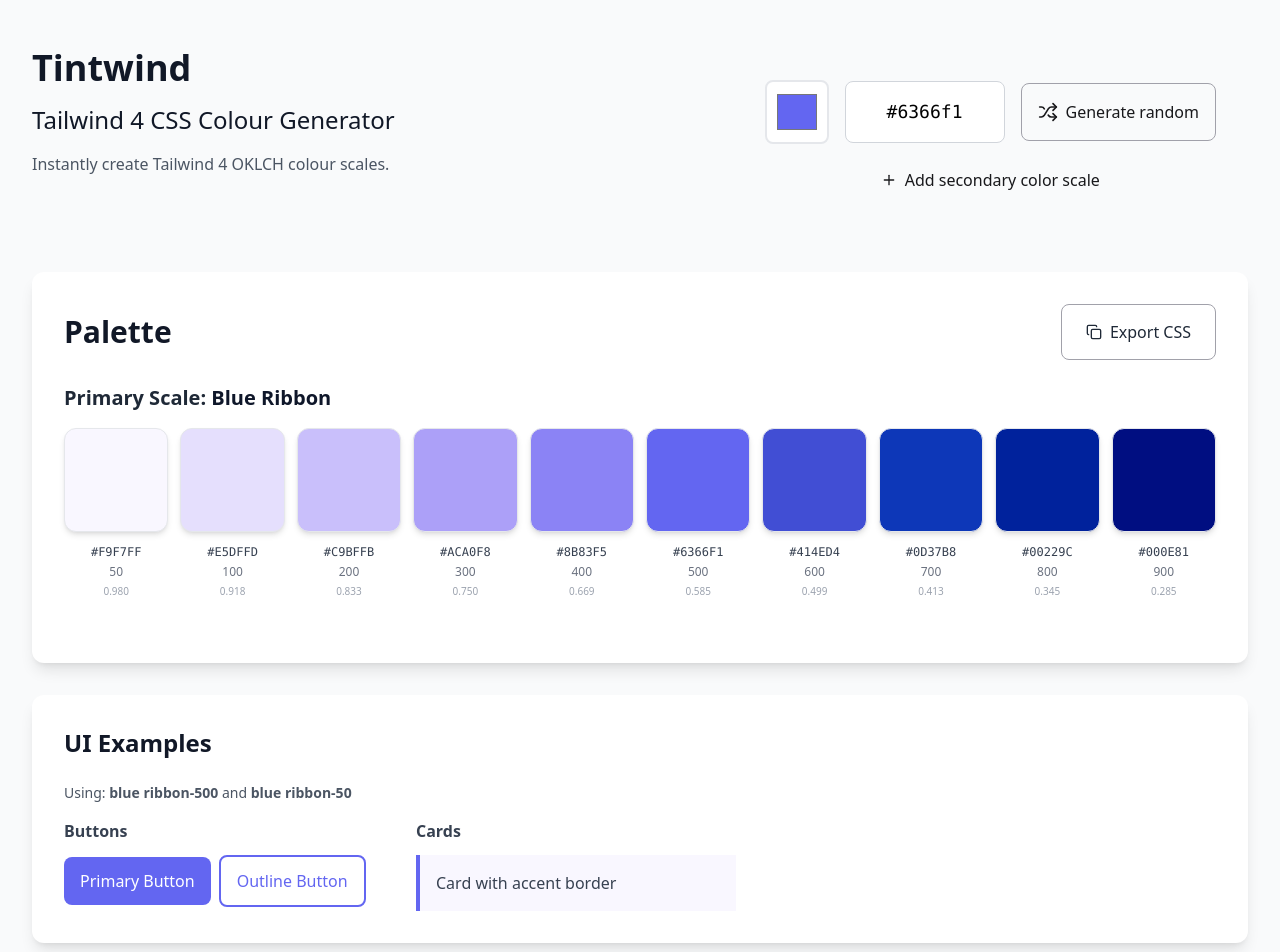
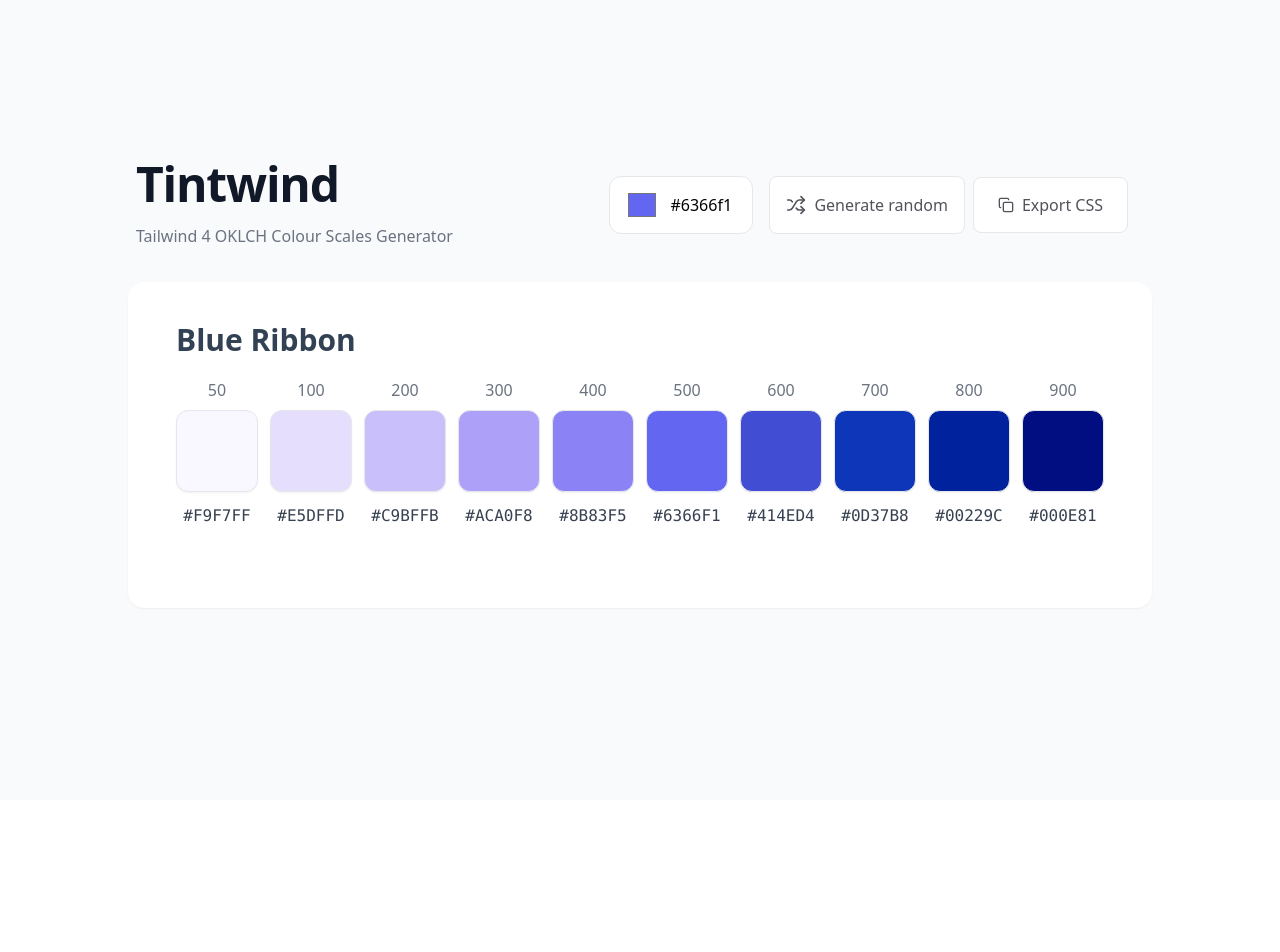
Before and after one commit to schalkburger/tintwind, a React (Vite) app: page / in a window 1280 px wide. Shown: the top 952 px of the page. After the commit the page ends 800 px from the top, so only its background shows below. Built offline with nearby package versions, Linux system fonts and the light colour scheme.

Commit message:
Revamp App UI and update .gitignore
Improved the layout and styling of the main App component, including updated color input controls, palette display, and removal of unused UI example code. Added 'node_modules' to .gitignore and included Vite dependency metadata files.

```diff
--- a/src/App.tsx
+++ b/src/App.tsx
@@ -1,6 +1,6 @@
 import { useState, useEffect } from "react";
 import chroma from "chroma-js";
-import { /*Palette,*/ Shuffle, Plus, Save, /*Settings,*/ Check, Copy, X } from "lucide-react";
+import { /*Palette,*/ Shuffle, /*Plus,*/ /*Save,*/ /*Settings,*/ Check, Copy, X } from "lucide-react";
 import { NAMED_COLORS } from "../src/lib/constants";
 
 // --- Type Definitions ---
@@ -59,7 +59,7 @@
   const [baseColorName, setBaseColorName] = useState("Indigo");
 
   const [secondaryColor, setSecondaryColor] = useState("#f59e0b");
-  const [showSecondary, setShowSecondary] = useState(false);
+  const [showSecondary /*setShowSecondary*/] = useState(false);
   const [secondaryScale, setSecondaryScale] = useState<ColorScale>([]);
   const [secondaryColorName, setSecondaryColorName] = useState("Amber");
 
@@ -312,24 +312,26 @@
       </header> */}
 
       {/* Main Content */}
-      <main className="max-w-7xl mx-auto px-4 sm:px-6 lg:px-8 py-12">
+      <main className="max-w-5xl mx-auto px-4 sm:px-6 lg:px-0 py-12 flex flex-col justify-center items-center min-h-screen">
         {/* Hero Section */}
-        <div className="text-left mb-12 flex justify-between">
-          <div className="max-w-3xl mx-0">
-            <h1 className="text-4xl font-bold text-gray-900 mb-4">Tintwind</h1>
-            <h2 className="text-2xl font-medium text-gray-900 mb-4">Tailwind 4 CSS Colour Generator</h2>
-            <p className="text-base text-gray-600 mb-8">Instantly create Tailwind 4 OKLCH colour scales.</p>
+        <div className="text-left mb-2 flex justify-between px-2 w-full">
+          <div className="mx-0">
+            <h1 className="text-5xl font-semibold tracking-tight text-gray-900 mb-4">Tintwind</h1>
+            <h2 className="text-base font-normal text-gray-500 mb-4">Tailwind 4 OKLCH Colour Scales Generator</h2>
+            {/* <p className="text-base text-gray-600 mb-8">Instantly create Tailwind 4 OKLCH colour scales.</p> */}
           </div>
 
-          <div className="flex flex-col items-center p-8">
+          <div className="flex flex-col items-center p-4 w-fit">
             {/* Color Input (omitted for brevity, no changes needed) */}
-            <div className="flex items-center justify-center gap-4 mb-6 flex-wrap">
-              <div className="relative">
+            <div className="flex items-center gap-4 mb-6 flex-wrap w-full justify-end">
+              {/* Base Color Input */}
+              <div className="relative border border-gray-200 hover:border-gray-200 bg-white items-left flex rounded-xl max-w-36 p-2">
+                <div className="rounded-xl overflow-hidden p-0 bg-white w-full max-w-12">
                   <input
                     type="color"
                     value={baseColor}
                     onChange={(e) => setBaseColor(e.target.value)}
-                  className="w-16 h-16 rounded-lg border-2 border-gray-200 cursor-pointer hover:border-gray-200 transition-colors bg-white p-2"
+                    className="transition-colors bg-transparent p-2 w-12 h-12 overflow-hidden appearance-none absolute top-1/2 transform -translate-y-1/2 rounded-full border-none cursor-pointer"
                     aria-label="Base color picker"
                   />
                 </div>
@@ -337,24 +339,40 @@
                   type="text"
                   value={baseColor}
                   onChange={(e) => setBaseColor(e.target.value)}
-                className="px-4 py-4 h-18 border border-gray-300 rounded-lg text-lg font-mono w-40 text-center focus:ring-2 focus:ring-indigo-500 focus:border-indigo-500 outline-none transition-colors"
+                  className="py-2 rounded-lg ml-1 font-normal w-full text-left bg-transparent focus:ring-2 focus:ring-indigo-500 focus:border-indigo-500 outline-none transition-colors"
                   placeholder="#6366f1"
                   aria-label="Base color hex value"
                 />
+              </div>
+              <div className="flex items-center gap-2">
                 <button
                   onClick={generateRandomColor}
                   tabIndex={0}
                   onKeyDown={(e) => (e.key === "Enter" || e.key === " ") && generateRandomColor()}
                   aria-label="Generate random color (Spacebar)"
-                className="flex items-center gap-2 text-zinc-900 border border-zinc-400 px-4 py-4 rounded-lg hover:bg-gray-100  transition-colors font-medium"
+                  className="flex items-center gap-2 text-zinc-600 border border-gray-200 hover:border-gray-200 px-4 py-4 rounded-lg hover:bg-gray-100 transition-colors font-medium bg-white"
                 >
                   <Shuffle className="w-5 h-5" />
                   Generate random
                 </button>
+                <button
+                  onClick={handleExportCss}
+                  tabIndex={0}
+                  onKeyDown={(e) => (e.key === "Enter" || e.key === " ") && handleExportCss()}
+                  className="flex items-center gap-2 h-full max-h-14 bg-white border border-gray-200 hover:border-gray-200 text-zinc-600 px-6 py-4 rounded-lg hover:bg-gray-100 transition-colors font-medium"
+                  disabled={colorScale.length !== SCALE_STEPS.length}
+                >
+                  <Copy className="w-4 h-4" />
+                  Export CSS
+                </button>
+              </div>
             </div>
             {/* Controls (omitted for brevity, no changes needed) */}
-            <div className="flex items-start justify-start gap-6 flex-wrap">
-              <button
+            {/**
+             // *  TODO: Move secondary color controls from here */}
+
+            <div className="flex items-end justify-end gap-6 flex-wrap w-full">
+              {/* <button
                 onClick={() => setShowSecondary(!showSecondary)}
                 tabIndex={0}
                 onKeyDown={(e) => (e.key === "Enter" || e.key === " ") && setShowSecondary(!showSecondary)}
@@ -364,7 +382,7 @@
               >
                 <Plus className="w-4 h-4" />
                 {showSecondary ? "Remove secondary color scale" : "Add secondary color scale"}
-              </button>
+              </button> */}
               {/* <div className="flex items-center gap-2">
                 <label htmlFor="color-scheme-select" className="text-sm text-gray-600">
                   Color combination scheme
@@ -382,11 +400,11 @@
         </div>
 
         {/* Color Palette Display - UPDATED */}
-        <div className="bg-white rounded-xl shadow-lg p-8 mb-8">
+        <div className="bg-white rounded-2xl shadow-sm mb-8 p-12 pt-4 w-full">
           <div className="flex items-center justify-between mb-6">
-            <h2 className="text-3xl font-bold text-gray-900">Palette</h2>
+            {/* <h2 className="text-3xl font-medium text-gray-900">Palette</h2> */}
             <div className="flex gap-4">
-              <button
+              {/* <button
                 onClick={handleExportCss}
                 tabIndex={0}
                 onKeyDown={(e) => (e.key === "Enter" || e.key === " ") && handleExportCss()}
@@ -395,7 +413,7 @@
               >
                 <Copy className="w-4 h-4" />
                 Export CSS
-              </button>
+              </button> */}
               {/* <button className="flex items-center gap-2 bg-slate-900 text-white px-4 py-2 rounded-lg hover:bg-slate-700 transition-colors font-medium">
                 <Save className="w-4 h-4" />
                 Save palette
@@ -404,14 +422,16 @@
           </div>
 
           {/* Main Color Scale */}
-          <h3 className="text-xl font-semibold text-gray-800 mb-4">
-            Primary Scale: <span className="text-slate-900">{baseColorName}</span>
+          <h3 className="text-3xl font-semibold text-gray-400 mb-4">
+            <span className="text-slate-700">{baseColorName}</span>
           </h3>
           <div className="grid grid-cols-5 md:grid-cols-10 gap-3 mb-8">
             {colorScale.map((colorData, index) => (
               <div key={index} className="group">
+                {/* Scale steps */}
+                <div className="text-base text-gray-500 mt-1 text-center mb-2">{SCALE_STEPS[index]}</div>
                 <div
-                  className="aspect-square rounded-xl cursor-pointer shadow-md hover:shadow-xl transition-all duration-200 group-hover:scale-105 transform border border-gray-200 relative"
+                  className="aspect-square rounded-xl cursor-pointer shadow-sm hover:shadow-md transition-all duration-200 group-hover:scale-100 transform border border-gray-200 relative"
                   style={{ backgroundColor: colorData.hex }}
                   onClick={() => copyToClipboard(colorData.hex)}
                   title={`Click to copy ${colorData.hex}`}
@@ -429,11 +449,12 @@
                   </div>
                 </div>
                 <div className="text-center mt-3">
-                  <div className="text-xs font-mono text-gray-700 font-medium">{colorData.hex.toUpperCase()}</div>
-                  <div className="text-xs text-gray-500 mt-1">{SCALE_STEPS[index]}</div>
-                  <div className="text-[10px] text-gray-400 mt-1 truncate" title={colorData.oklch}>
-                    {colorData.oklch.split("(")[1]?.split(" ")[0]}
-                  </div>
+                  {/* Color HEX */}
+                  <div className="text-base font-mono text-gray-700 font-medium">{colorData.hex.toUpperCase()}</div>
+                  {/* Color OKLCH */}
+                  {/* <div className="text-[10px] text-gray-400 mt-1 truncate" title={colorData.oklch}>
+                    {colorData.oklch}
+                  </div> */}
                 </div>
               </div>
             ))}
@@ -487,83 +508,15 @@
                     <div className="text-left mt-3">
                       <div className="text-xs font-mono text-gray-700 font-medium">{colorData.hex.toUpperCase()}</div>
                       <div className="text-xs text-gray-500 mt-1">{SCALE_STEPS[index]}</div>
-                      <div className="text-[10px] text-gray-400 mt-1 truncate" title={colorData.oklch}>
+                      {/* <div className="text-[10px] text-gray-400 mt-1 truncate" title={colorData.oklch}>
                         {colorData.oklch.split("(")[1]?.split(" ")[0]}
-                      </div>
+                      </div> */}
                     </div>
                   </div>
                 ))}
               </div>
             </div>
           )}
-        </div>
-
-        {/* Usage Examples - UPDATED to reflect color name */}
-        <div className="bg-white rounded-xl shadow-lg p-8">
-          <h2 className="text-2xl font-bold text-gray-900 mb-6">UI Examples</h2>
-          <p className="text-sm text-gray-600 mb-4">
-            Using:{" "}
-            <span className="font-semibold">
-              <span className="lowercase">{baseColorName}</span>-500
-            </span>{" "}
-            and{" "}
-            <span className="font-semibold">
-              <span className="lowercase">{baseColorName}-50</span>
-            </span>{" "}
-            {/* (index 0) */}
-          </p>
-          <div className="grid grid-cols-1 md:grid-cols-2 lg:grid-cols-3 gap-8 w-full max-w-5xl">
-            {/* Button Examples */}
-            <div className="space-y-3">
-              <h3 className="font-semibold text-gray-700">Buttons</h3>
-              <div className="space-x-2 h-full">
-                <button
-                  className="px-4 py-3 rounded-lg text-white font-medium h-fit"
-                  style={{
-                    backgroundColor: colorScale[5] ? colorScale[5].hex : "#6366f1",
-                  }}
-                >
-                  Primary Button
-                </button>
-                <button
-                  className="px-4 py-3 rounded-lg border-2 font-medium h-fit"
-                  style={{
-                    borderColor: colorScale[5] ? colorScale[5].hex : "#6366f1",
-                    color: colorScale[5] ? colorScale[5].hex : "#6366f1",
-                  }}
-                >
-                  Outline Button
-                </button>
-              </div>
-            </div>
-
-            {/* Card Example */}
-            <div className="space-y-3">
-              <h3 className="font-semibold text-gray-700">Cards</h3>
-              <div
-                className="p-4 rounded-none border-l-4"
-                style={{
-                  borderLeftColor: colorScale[5] ? colorScale[5].hex : "#6366f1",
-                  backgroundColor: colorScale[0] ? colorScale[0].hex : "#f0f3ff",
-                }}
-              >
-                <p className="text-gray-700">Card with accent border</p>
-              </div>
-            </div>
-
-            {/* Badge Examples */}
-            {/* <div className="space-y-3">
-              <h3 className="font-semibold text-gray-700">Badges</h3>
-              <span
-                className="inline-block px-3 py-1 rounded-full text-sm font-medium text-white"
-                style={{
-                  backgroundColor: colorScale[5] ? colorScale[5].hex : "#6366f1",
-                }}
-              >
-                Badge
-              </span>
-            </div> */}
-          </div>
         </div>
       </main>
 
```
Also changed, not shown: 1 other file (tests, documents, lock files or other folders). Lines whose indentation alone changed are shown as unchanged.
